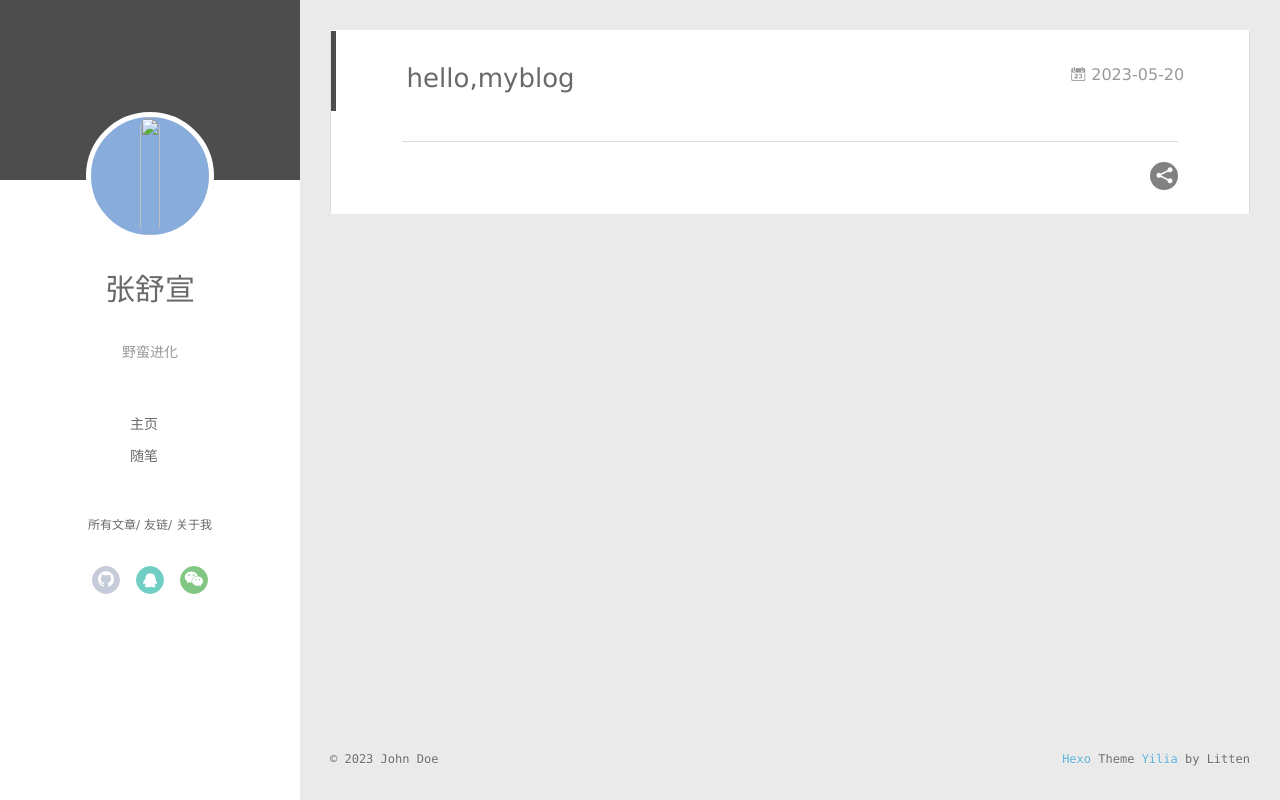
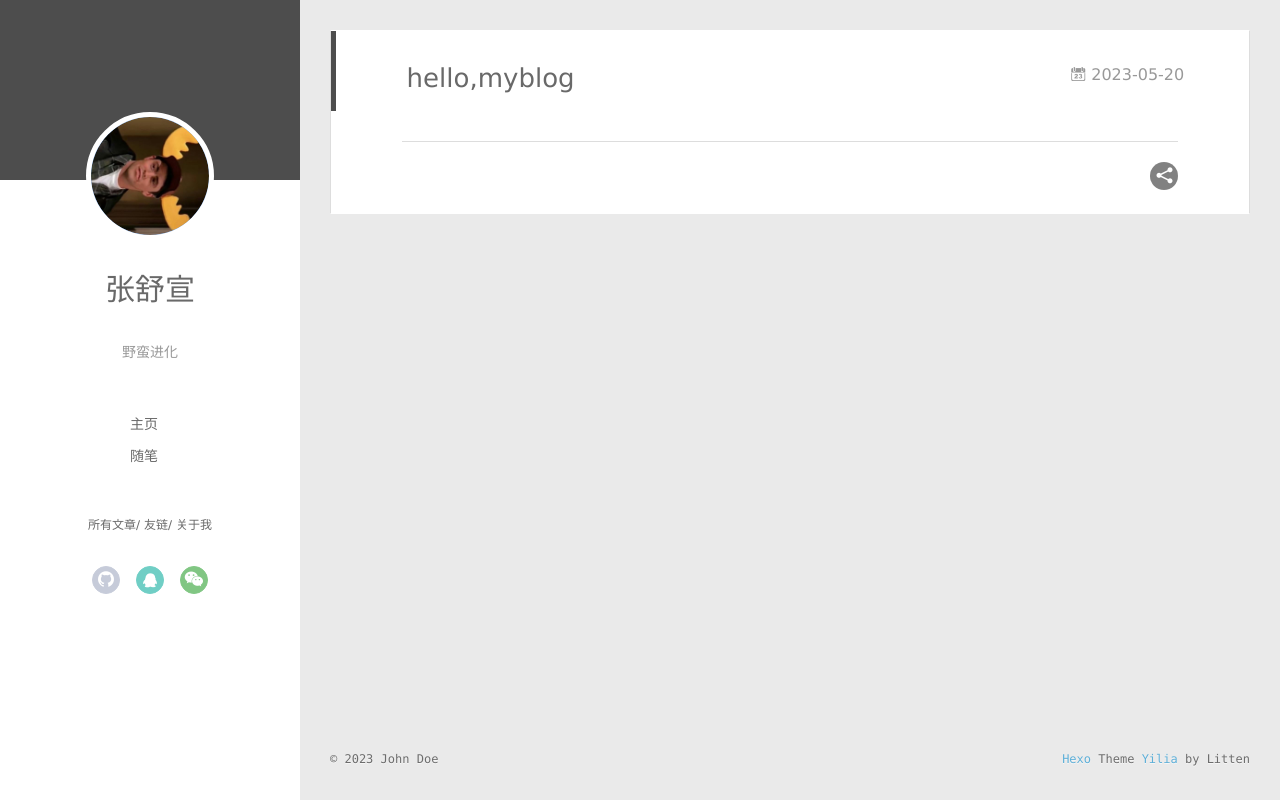
Before and after one commit to himmy0830/himmy0830.github.io, a plain HTML site: page 2023/05/20/hello,myblog/index.html in a window 1280 px wide. Drawn offline with Linux system fonts and the light colour scheme.

Commit message:
Site updated: 2023-05-21 16:46:19

```diff
--- a/2023/05/20/hello,myblog/index.html
+++ b/2023/05/20/hello,myblog/index.html
@@ -45,7 +45,7 @@
 <div class="intrude-less">
 	<header id="header" class="inner">
 		<a href="/" class="profilepic">
-			<img src="/themes/yilia/source/assets/touxaing.jpg" class="js-avatar show">
+			<img src="/assets/touxaing.jpg" class="js-avatar show">
 		</a>
 		<hgroup>
 		  <h1 class="header-author"><a href="/">张舒宣</a></h1>
@@ -103,7 +103,7 @@
 	<div class="intrude-less">
 		<header id="header" class="inner">
 			<div class="profilepic">
-				<img src="/themes/yilia/source/assets/touxaing.jpg" class="js-avatar">
+				<img src="/assets/touxaing.jpg" class="js-avatar">
 			</div>
 			<hgroup>
 			  <h1 class="header-author js-header-author">张舒宣</h1>
```
Also changed, not shown: archives/2023/05/index.html (+2 -2 lines), archives/2023/index.html (+2 -2 lines), archives/index.html (+2 -2 lines), index.html (+2 -2 lines).
